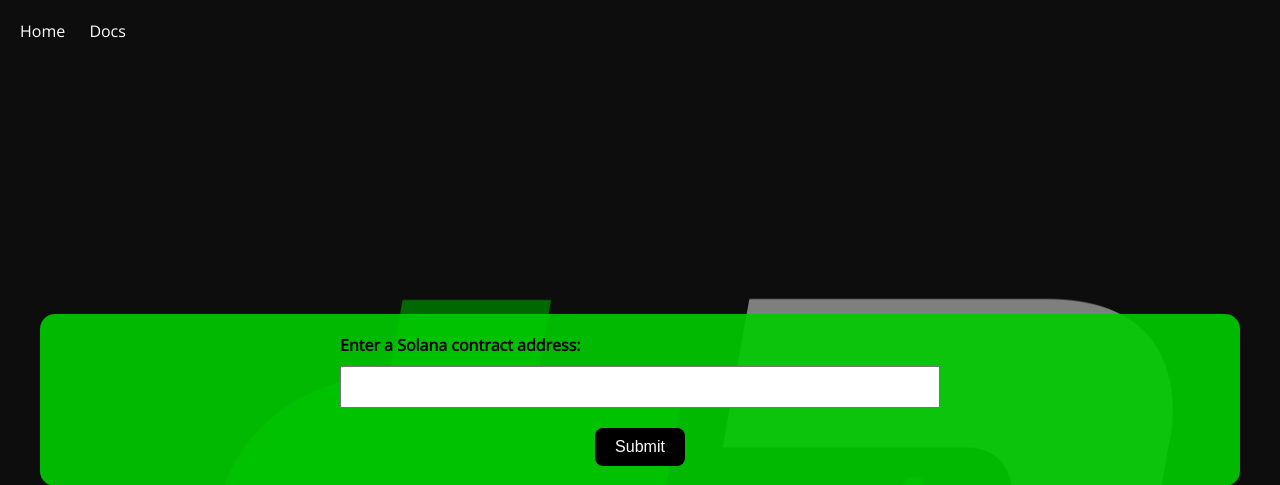
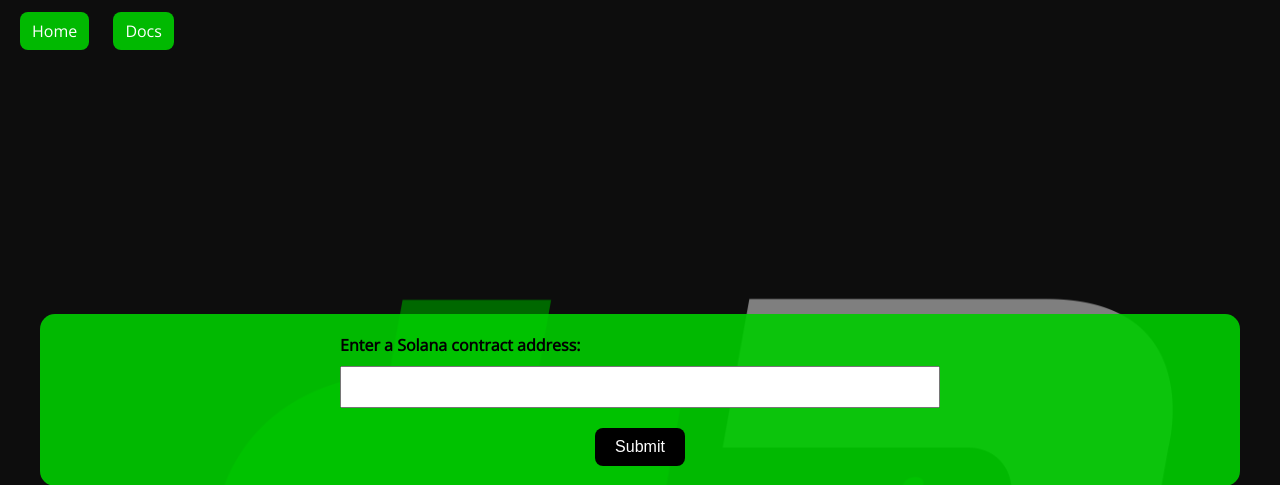
Before and after one commit to nbortz/Coin-Compare, a Flask app: page / in a window 1280 px wide. Shown: the top 485 px of the page. Run offline with Flask 3, Linux system fonts and the light colour scheme.

Commit message:
updated index

```diff
--- a/Templates/Index.html
+++ b/Templates/Index.html
@@ -24,6 +24,9 @@
       left: 20px;
     }
     .menu-container a {
+      background-color: rgba(0, 204, 0, 0.9);
+      padding: 8px 12px;
+      border-radius: 8px;
       color: white;
       text-decoration: none;
       font-size: 16px;
@@ -129,7 +132,6 @@
     <p>Investing in cryptocurrencies involves significant risk, and you should conduct your own research and seek advice from a qualified financial advisor before making any investment decisions. We are not responsible for any losses or damages resulting from the use of this information.</p>
     <p>Nothing that appears on this site should be considered an endorsement, recommendation, promise, or guarantee.</p>
     <p>By using this project, you acknowledge and agree that you are solely responsible for your own investment decisions.</p>
-
   </div>
 </body>
 </html>
```
